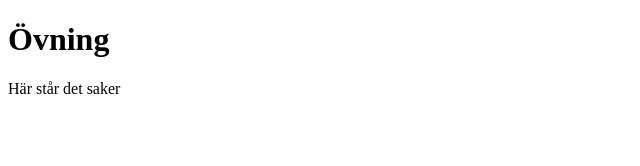
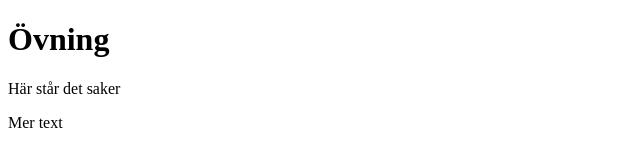
Before and after one commit to TimmyBartelius/GIt--vning, a plain HTML site: page index.html in a window 1280 px wide. Shown: the full height of the page, 0-640 px from the left. Drawn offline with Linux system fonts and the light colour scheme.

Commit message:
Mer text

```diff
--- a/index.html
+++ b/index.html
@@ -10,5 +10,6 @@
 		Övning
 	</h1>
 	<p> Här står det saker</p>
+	<p> Mer text</p>
 </body>
 </html>
```
